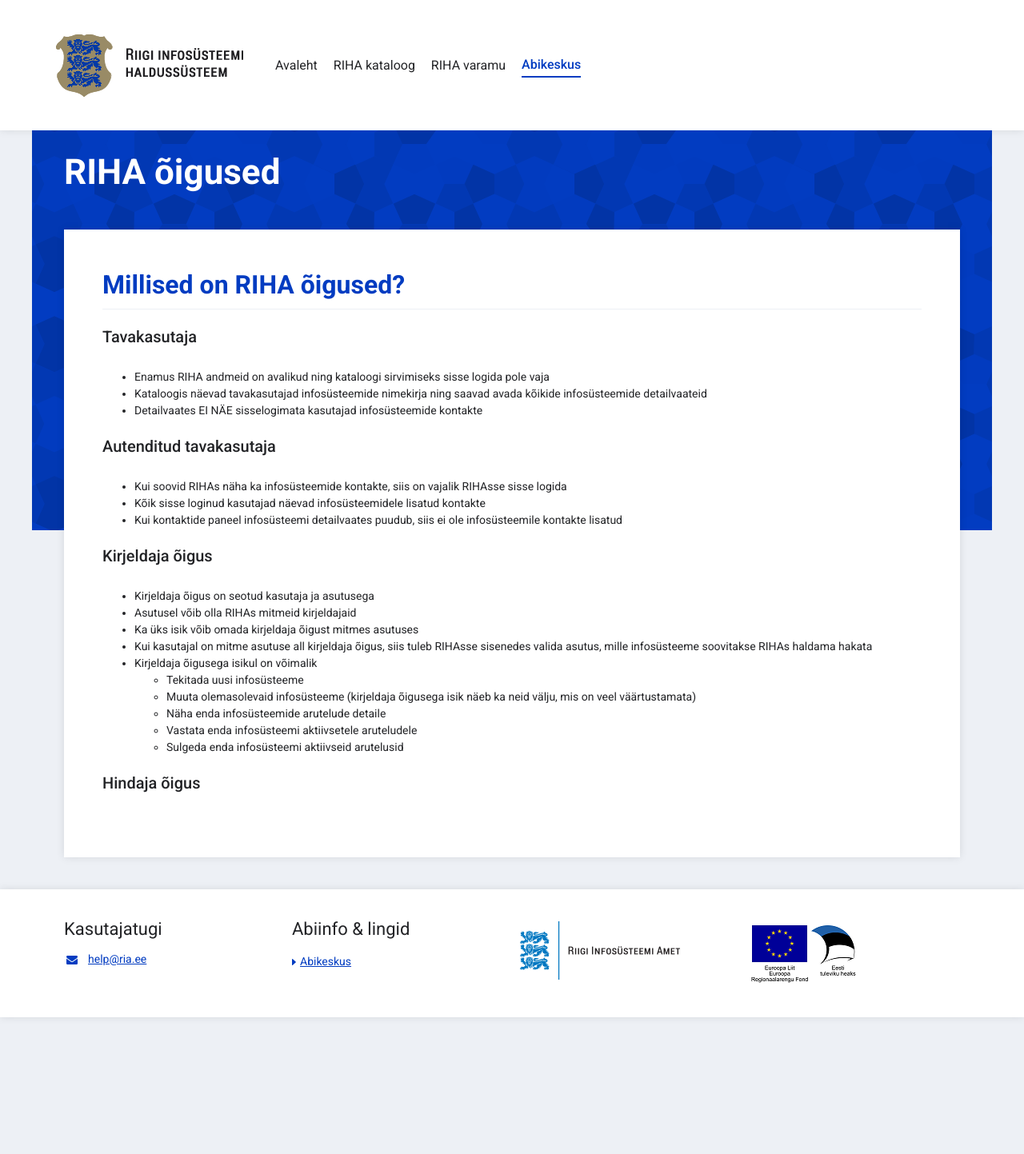
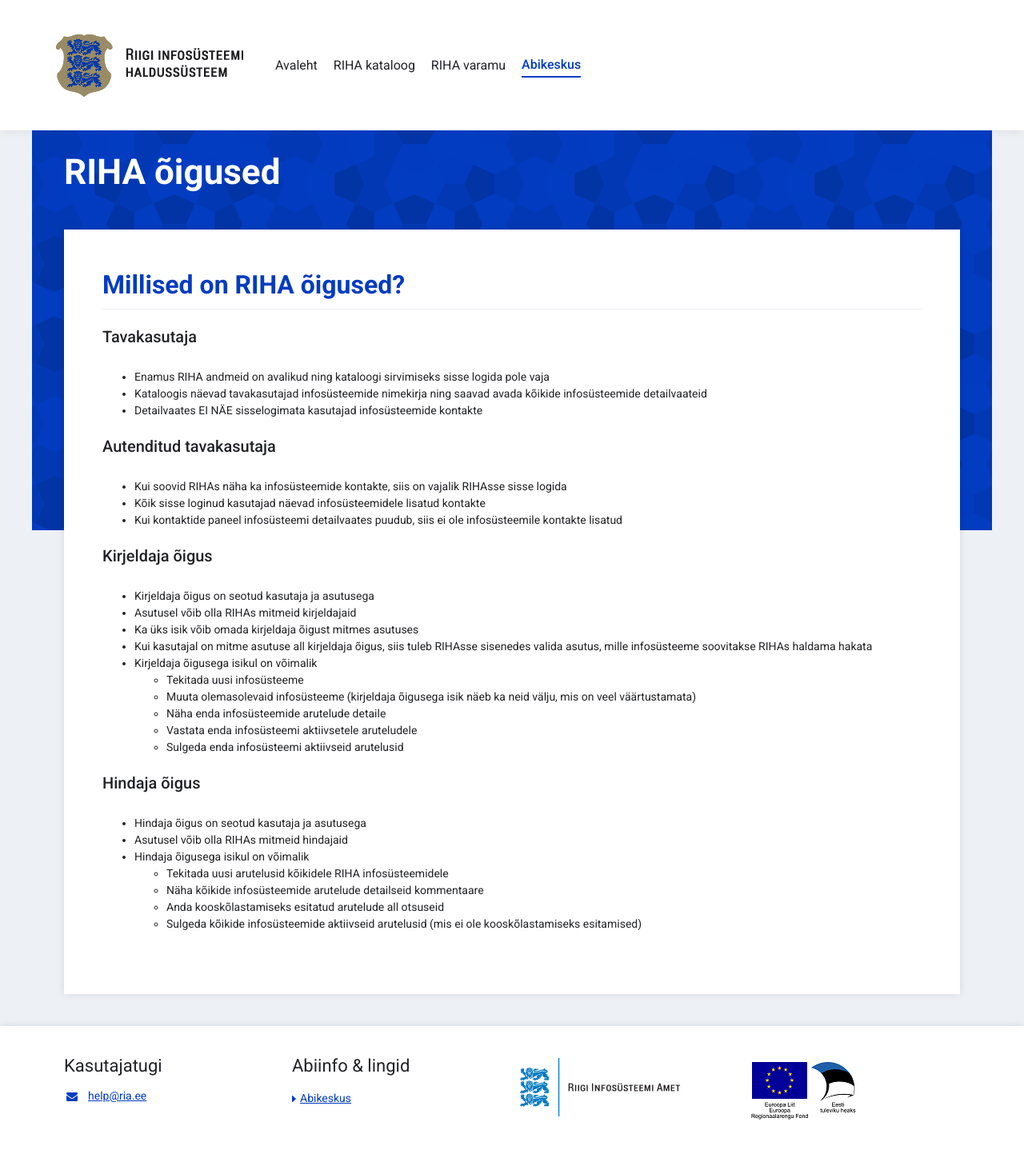
Before and after one commit to e-gov/RIHA-Help, a Jekyll site: the page built from docs/RIHA-oigused.md, in a window 1280 px wide. Shown: the whole page at 80% size. Built offline with Jekyll 4.4.1, drawn with Linux system fonts in a browser that asks for light colours; before the commit the page ends 1272 px from its top, so only the background shows below that.

Commit message:
Update RIHA-oigused.md

```diff
--- a/docs/RIHA-oigused.md
+++ b/docs/RIHA-oigused.md
@@ -30,3 +30,11 @@ title: RIHA õigused
   - Sulgeda enda infosüsteemi aktiivseid arutelusid
 
 ### Hindaja õigus
+
+- Hindaja õigus on seotud kasutaja ja asutusega
+- Asutusel võib olla RIHAs mitmeid hindajaid
+- Hindaja õigusega isikul on võimalik
+  - Tekitada uusi arutelusid kõikidele RIHA infosüsteemidele
+  - Näha kõikide infosüsteemide arutelude detailseid kommentaare
+  - Anda kooskõlastamiseks esitatud arutelude all otsuseid
+  - Sulgeda kõikide infosüsteemide aktiivseid arutelusid (mis ei ole kooskõlastamiseks esitamised)
```
